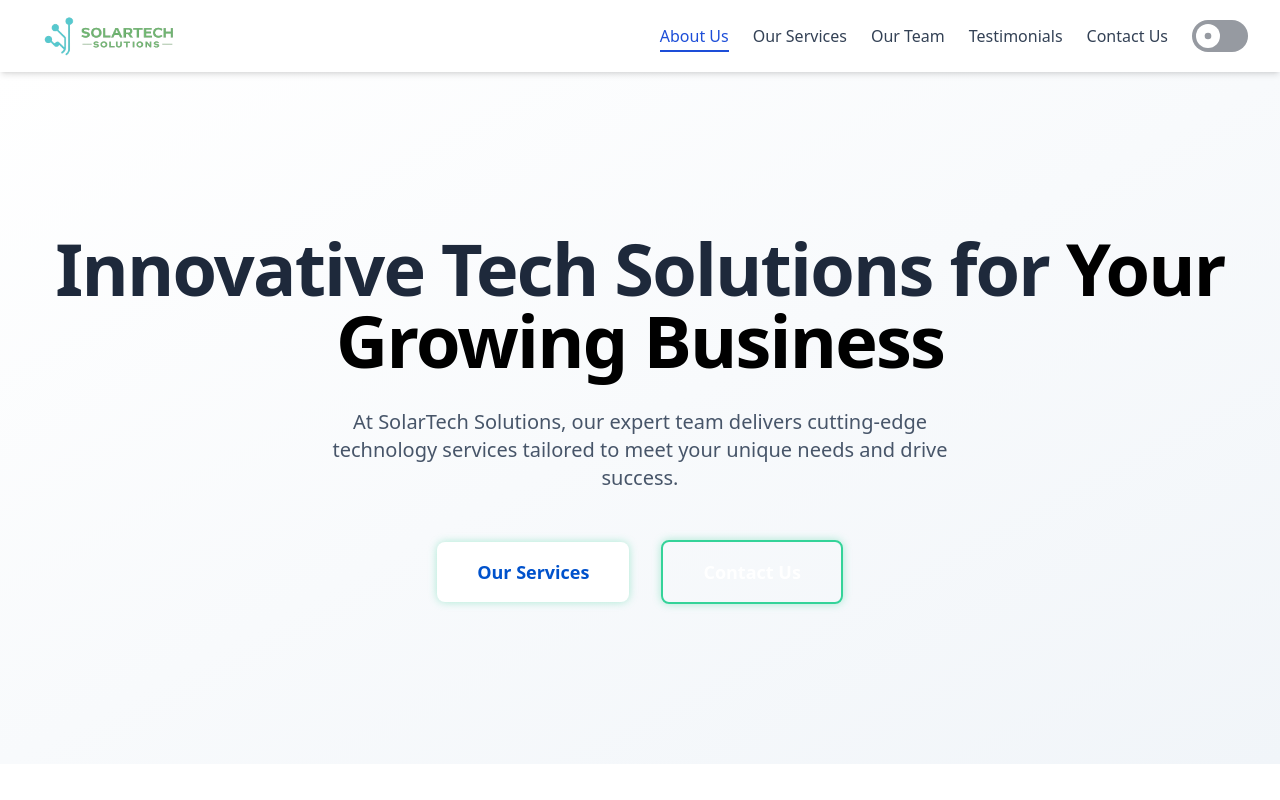
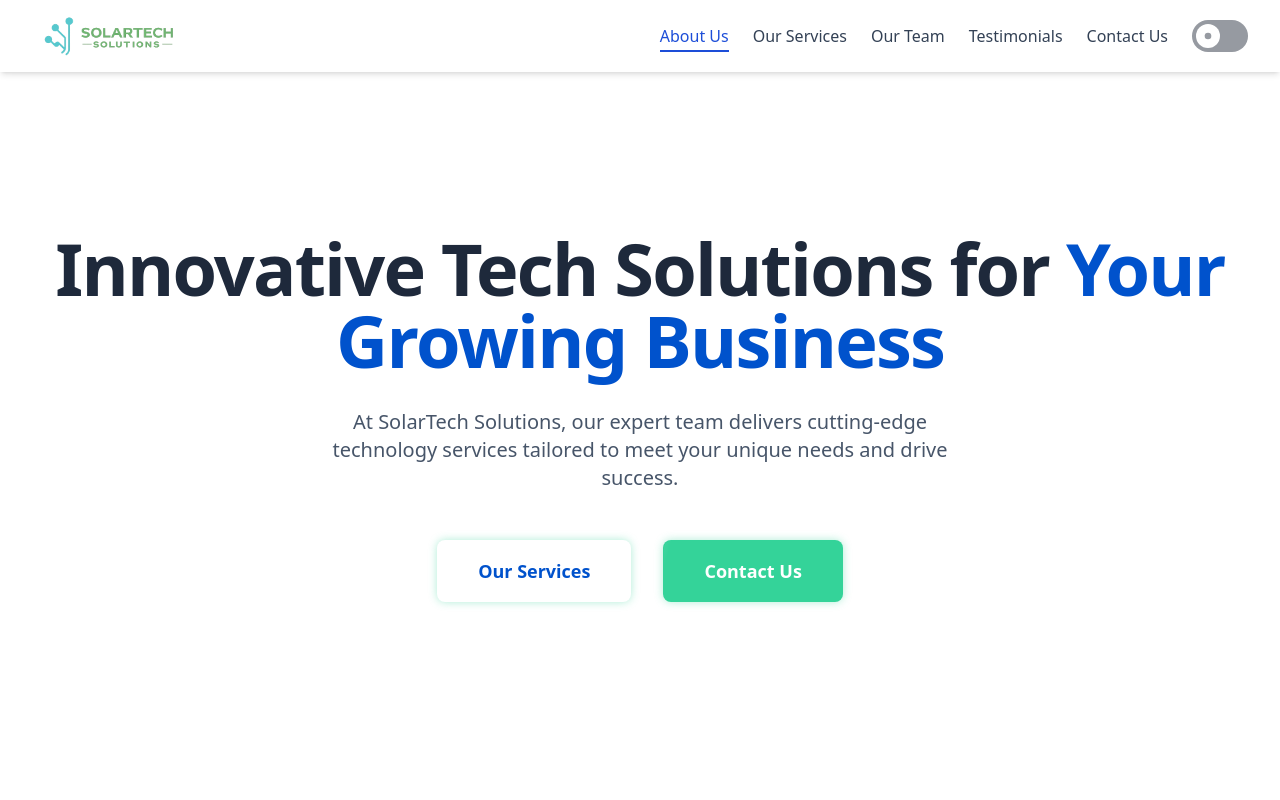
Before and after one commit to kyan9400/solartech-solutions, a React (Vite) app: page / in a window 1280 px wide. Shown: the top 800 px of the page. Built offline with nearby package versions, Linux system fonts and the light colour scheme.

Commit message:
update hero-section

```diff
--- a/src/components/HeroSection.tsx
+++ b/src/components/HeroSection.tsx
@@ -25,15 +25,14 @@ const HeroSection = () => {
     },
   };
 
-  const alwaysOnGlowClass = "shadow-[0_0_8px_0px_rgba(52,211,153,0.4)]";
-  const hoverGlowMoreClass = "hover:shadow-[0_0_15px_2px_rgba(52,211,153,0.6)]";
+  const glowBase =
+    "shadow-[0_0_8px_0px_rgba(52,211,153,0.4)] hover:shadow-[0_0_15px_2px_rgba(52,211,153,0.6)] transition-all duration-300";
 
   return (
     <motion.section
       id="home"
       className="relative overflow-hidden py-24 md:py-32 lg:py-40 transition-colors duration-300
-                 bg-gradient-to-br from-white to-slate-100 text-slate-900
-                 dark:from-[#192A56] dark:to-[#2F3640] dark:text-white"
+                 bg-white text-slate-900 dark:bg-[#0F172A] dark:text-white"
       initial="hidden"
       whileInView="visible"
       viewport={{ once: false, amount: 0.3 }}
@@ -44,16 +43,16 @@ const HeroSection = () => {
           className="text-4xl leading-tight sm:text-5xl md:text-6xl lg:text-7xl font-extrabold tracking-tight mb-8"
           variants={itemVariants}
         >
-          <span className="text-slate-800 dark:text-[#E0E0E0]">
+          <span className="text-slate-800 dark:text-slate-200">
             Innovative Tech Solutions for{" "}
           </span>
-          <span className="block md:inline text-black dark:text-white">
+          <span className="block md:inline text-[#0052CC] dark:text-[#34D399]">
             Your Growing Business
           </span>
         </motion.h1>
 
         <motion.p
-          className="max-w-lg md:max-w-2xl mx-auto text-lg md:text-xl text-slate-600 dark:text-[#CBD5E1] opacity-95 mb-12"
+          className="max-w-lg md:max-w-2xl mx-auto text-lg md:text-xl text-slate-600 dark:text-slate-300 mb-12"
           variants={itemVariants}
         >
           At SolarTech Solutions, our expert team delivers cutting-edge
@@ -67,11 +66,11 @@ const HeroSection = () => {
         >
           <a
             href="#services"
-            className={`group relative inline-block text-lg font-semibold text-[#0052CC] px-10 py-4 bg-white rounded-lg
-                       ${alwaysOnGlowClass} ${hoverGlowMoreClass}
-                       hover:bg-gray-50
-                       transition-all duration-300 ease-in-out
-                       transform hover:scale-105 focus:outline-none focus:ring-4 focus:ring-[#34D399] focus:ring-opacity-50`}
+            className={`group inline-block text-lg font-semibold px-10 py-4
+                        bg-white text-[#0052CC] dark:bg-slate-800 dark:text-[#34D399]
+                        rounded-lg border border-transparent dark:border-[#34D399]
+                        hover:bg-slate-50 dark:hover:bg-slate-700
+                        ${glowBase}`}
             aria-label="Explore Our Services"
           >
             <span className="relative z-10">Our Services</span>
@@ -79,16 +78,19 @@ const HeroSection = () => {
 
           <a
             href="#contact"
-            className={`group relative overflow-hidden inline-block text-lg font-semibold text-white px-10 py-4 bg-transparent border-2 border-[#34D399] rounded-lg
-                       ${alwaysOnGlowClass} ${hoverGlowMoreClass}
-                       hover:bg-[#34D399]/20 hover:text-white hover:border-transparent
-                       transform hover:scale-105 transition-all duration-300 ease-in-out
-                       focus:outline-none focus:ring-4 focus:ring-[#34D399] focus:ring-opacity-50`}
+            className={`group relative overflow-hidden inline-block text-lg font-semibold px-10 py-4
+                        text-white bg-[#34D399] dark:text-slate-900 dark:bg-white
+                        rounded-lg border border-transparent
+                        hover:bg-[#2EC4A0] dark:hover:bg-slate-200
+                        transform hover:scale-105 transition-all duration-300 ease-in-out
+                        focus:outline-none focus:ring-4 focus:ring-[#34D399] focus:ring-opacity-50
+                        ${glowBase}`}
             aria-label="Contact Us"
           >
+            {/* ✨ Shine effect animation */}
             <span
               className="absolute top-0 left-0 block w-full h-full transform -translate-x-full skew-x-[-15deg]
-                         bg-gradient-to-r from-transparent from-40% via-white/70 via-50% to-transparent to-60%
+                         bg-gradient-to-r from-transparent via-white/70 to-transparent
                          group-hover:translate-x-full transition-transform duration-700 ease-in-out z-0"
             ></span>
             <span className="relative z-10">Contact Us</span>
```
